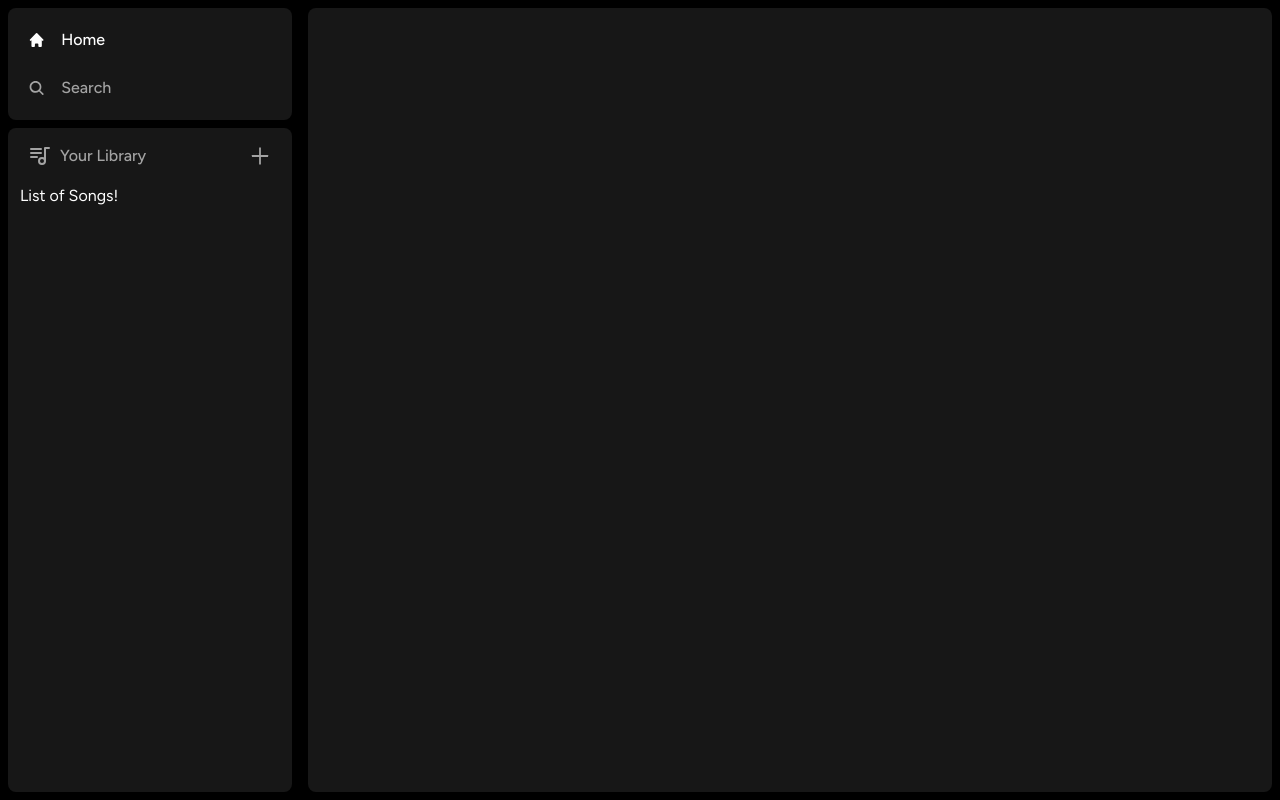
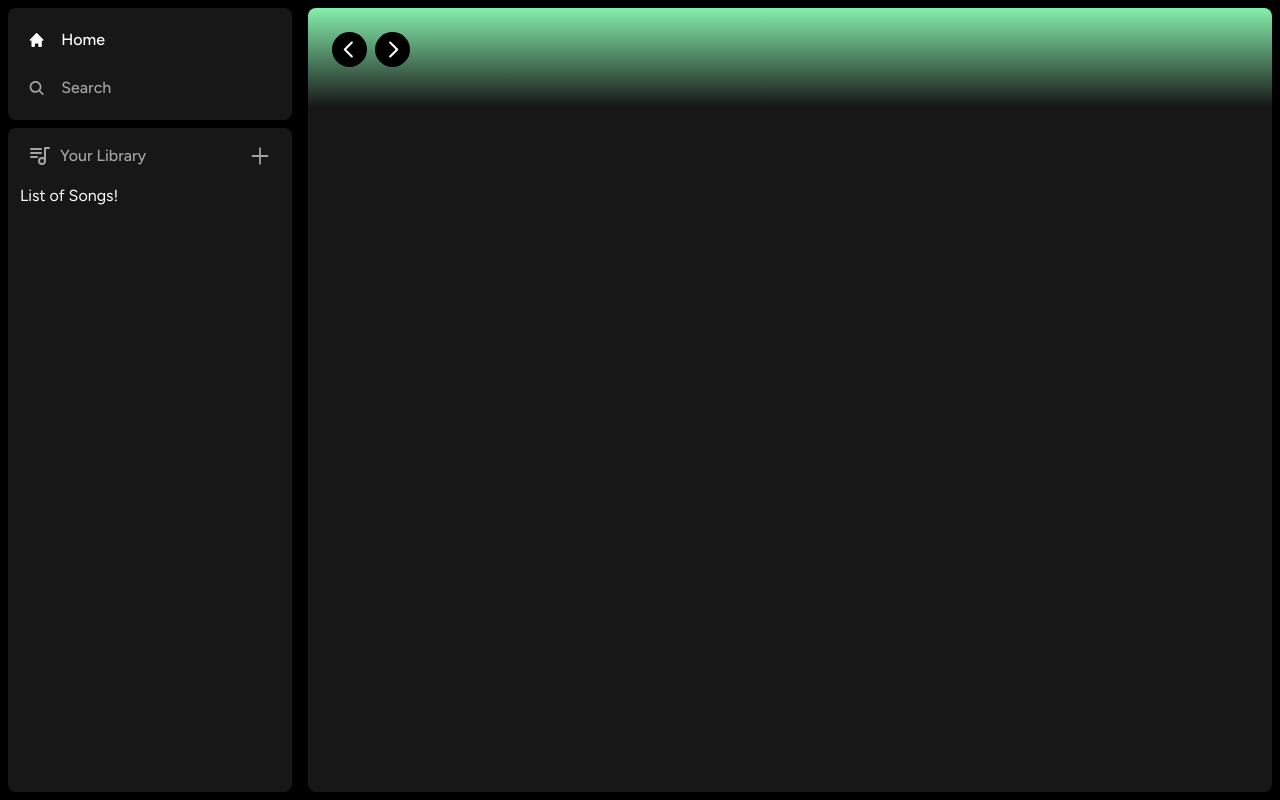
Before and after one commit to ArnaudBand/spotify, a Next.js app: page / in a window 1280 px wide. Built offline with nearby package versions, Linux system fonts and the light colour scheme.

Commit message:
Refactor Header component and add navigation buttons

```diff
--- a/components/Header.tsx
+++ b/components/Header.tsx
@@ -1,8 +1,11 @@
 "use client";
 
-import { useRouter } from 'next/router';
+import React from 'react';
 import { twMerge } from "tailwind-merge";
-import React from 'react';
+import { useRouter } from "next/navigation";
+import { RxCaretLeft, RxCaretRight } from "react-icons/rx";
+import { HiHome } from 'react-icons/hi';
+import { BiSearch } from 'react-icons/bi';
 
 interface HeaderProps {
   children: React.ReactNode;
@@ -12,17 +15,36 @@ interface HeaderProps {
 const Header: React.FC<HeaderProps> = ({
   children, className
 }) => {
-  const router = useRouter();
+  const router = useRouter()
 
   const handleLogout = () => {};
 
   return (
     <div className={
       twMerge(
-        "h-fit bg-gradientto-b from-emerald-800 p-6",
+        "h-fit bg-gradient-to-b from-green-300 p-6",
         className
       )
-    }></div>
+    }>
+      <div className="flex justify-between items-center mb-4 w-full">
+        <div className="hidden md:flex gap-x-2 items-center">
+          <button onClick={() => router.back()} className='rounded-full bg-black flex items-center justify-center hover:opacity-80 transition'>
+            <RxCaretLeft className="text-white" size={35} />
+          </button>
+          <button onClick={() => router.forward()} className='rounded-full bg-black flex items-center justify-center hover:opacity-80 transition'>
+            <RxCaretRight className="text-white" size={35} />
+          </button>
+        </div>
+        <div className="flex md:hidden gap-x-2 items-center">
+          <button className='rounded-full bg-white p-2 flex items-center hover:opacity-75 transition'>
+            <HiHome className="text-black" size={20} />
+          </button>
+          <button className='rounded-full bg-white p-2 flex items-center hover:opacity-75 transition'>
+            <BiSearch className="text-black" size={20} />
+          </button>
+        </div>
+      </div>
+    </div>
   )
 }
 
```
